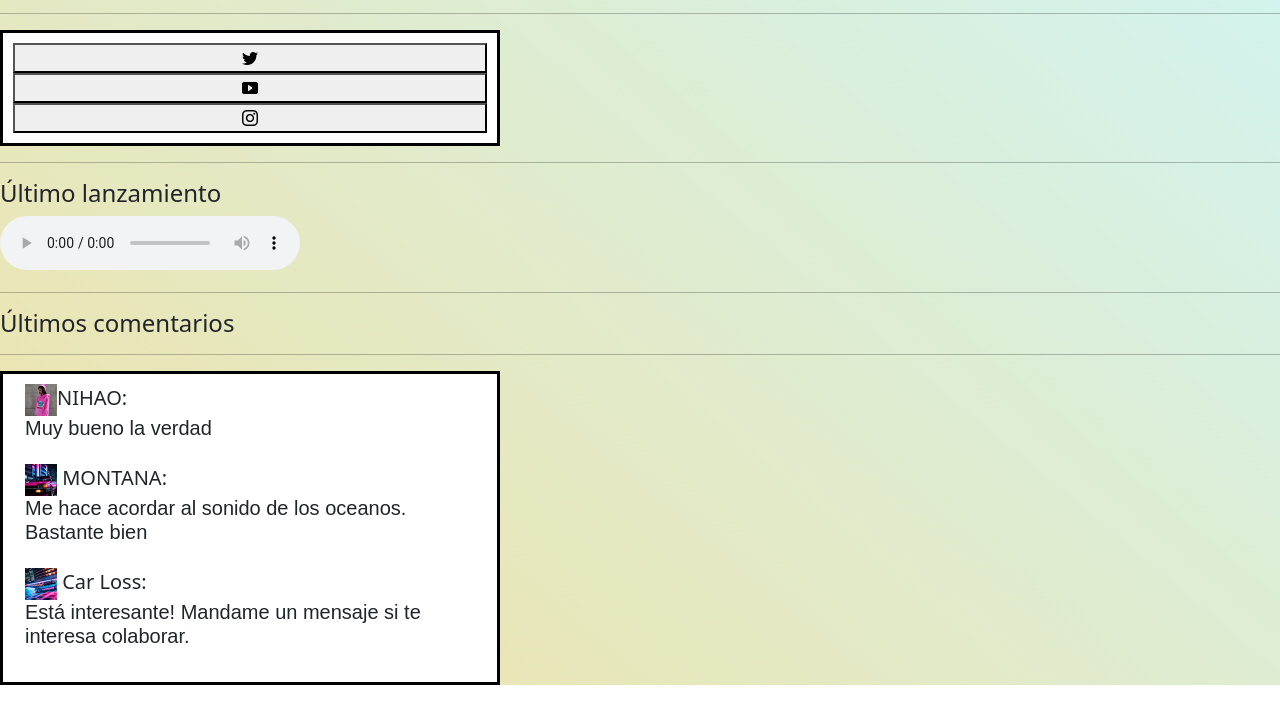
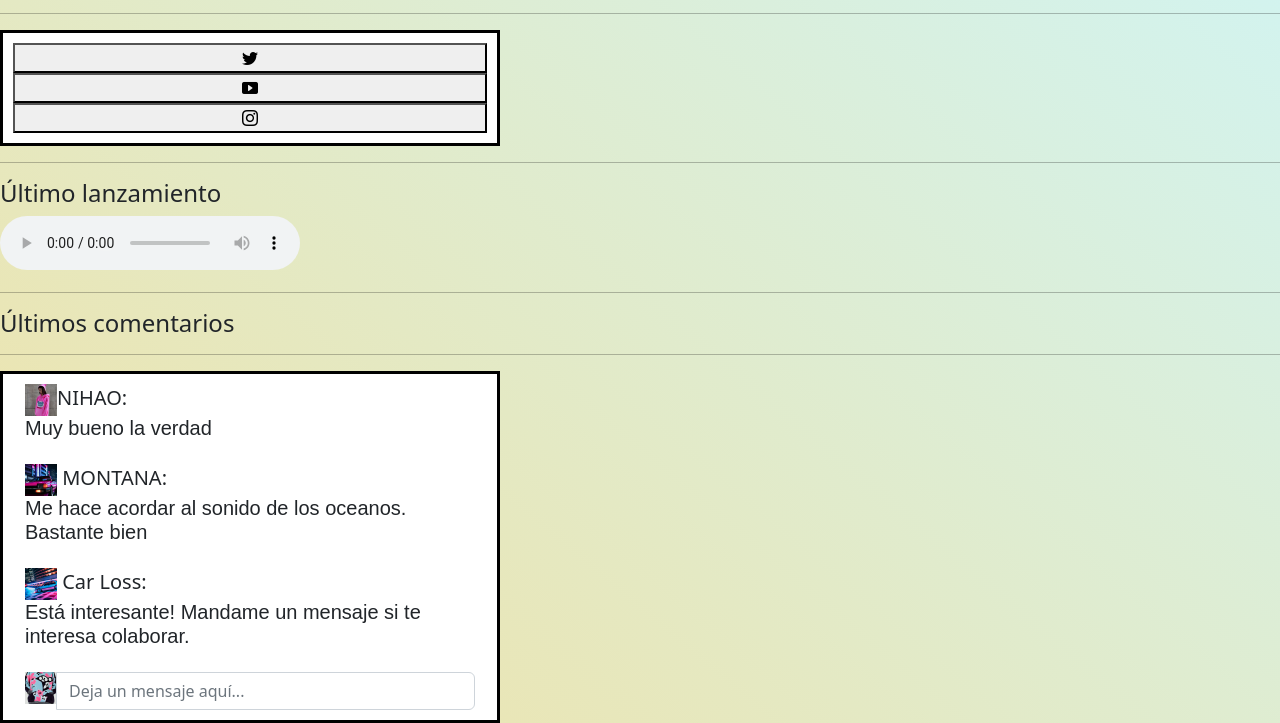
Before and after one commit to Sanguchito97/PreEntrega3Araujo, a website: page perfil.html in a window 1280 px wide. Shown: the part 415-1138 px from the top of the page. Before the commit the page ends 1100 px from the top, so only its background shows below. Drawn offline with nearby package versions, Linux system fonts and the light colour scheme.

Commit message:
Commit 13

```diff
--- a/perfil.html
+++ b/perfil.html
@@ -113,6 +113,7 @@
   </section>
   <section>
     <!-- sección de comentarios de ejemplo -->
+
     <h4>Últimos comentarios</h4>
     <hr class="solid">
     <div class="row">
@@ -127,6 +128,8 @@
   <h5><img src="images/cartest3.jpeg" width="32" height="32"> </img>Car Loss:
     <p>Está interesante! Mandame un mensaje si te interesa colaborar.</p>
   </h5>
+  <div class="input-group">
+    <img src="images/buzotest4.png" width="32" height="32"> </img> <input type="text" id="userComment" class="form-control input-sm chat-input" placeholder="Deja un mensaje aquí..." />
   </section>
     <!-- JavaScript Bundle with Popper -->
     <script
```
